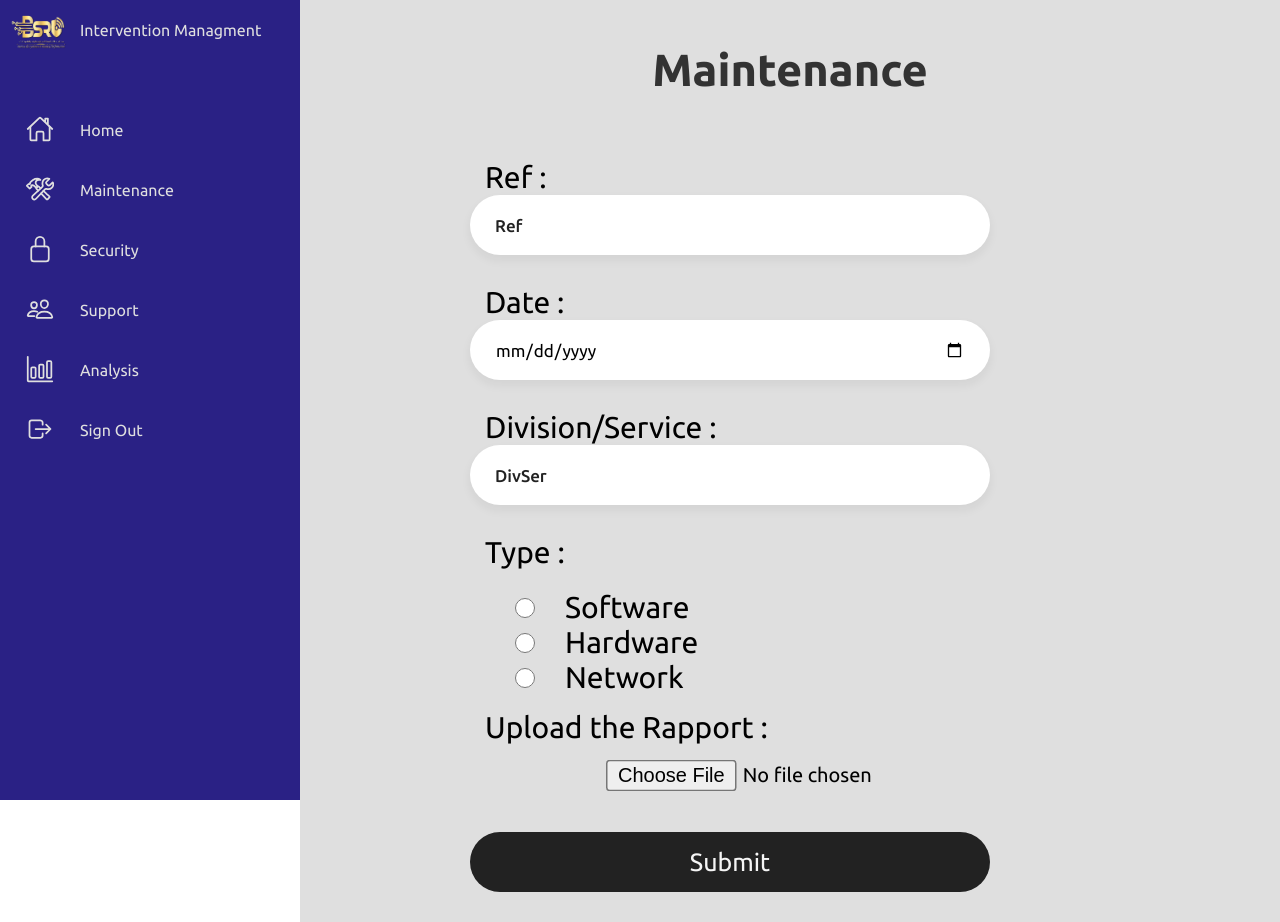
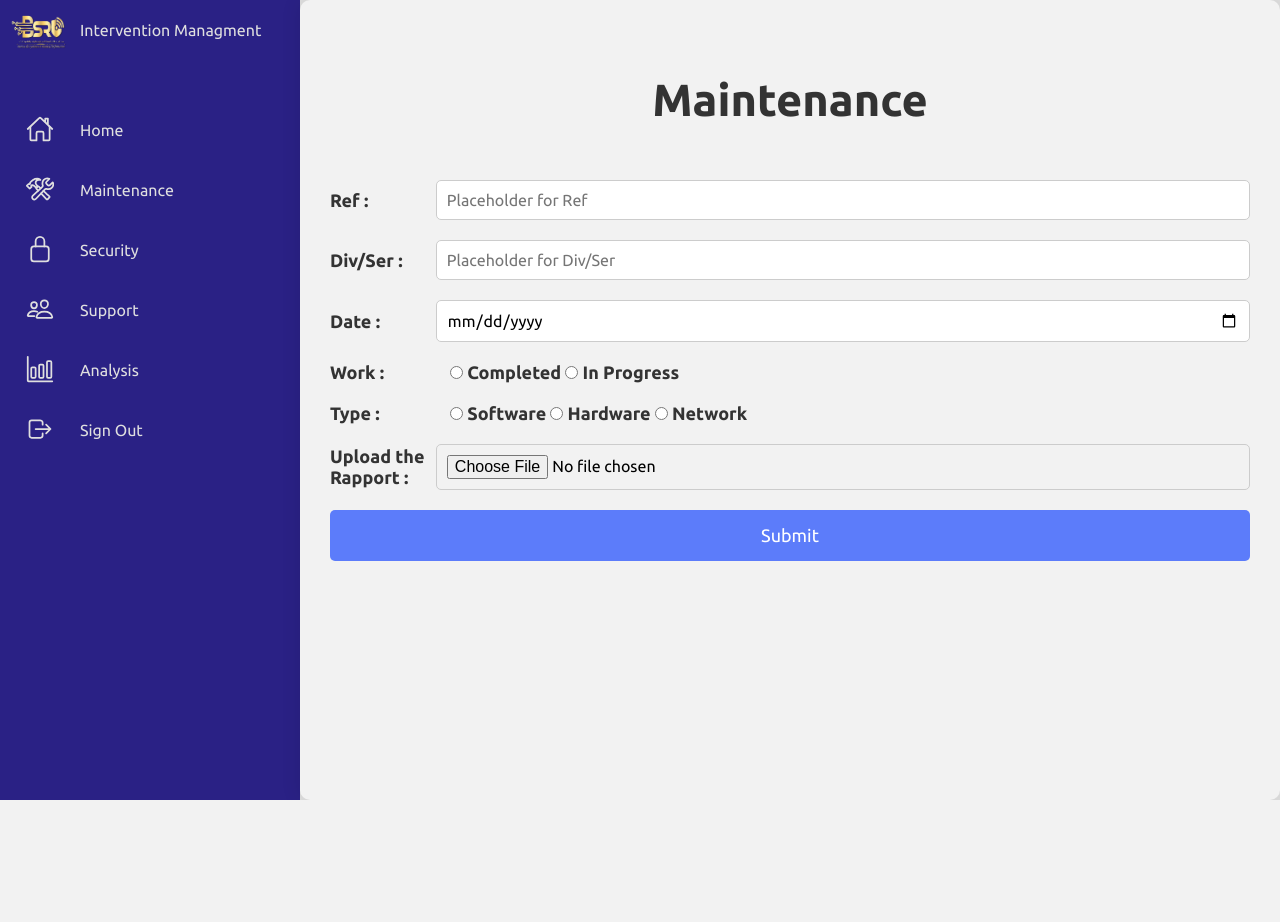
Before and after one commit to 9IlyAss/Intervention_Management, a PHP site: page /HomePage.html in a window 1280 px wide; the page is wider, and only the part inside the window is pictured. After the commit the page ends 800 px from the top of that part, so only its background shows below. Run offline with PHP 8.4, Linux system fonts and the light colour scheme.

Commit message:
add JavaScript functionality and made some edits on HomePage(html/css)

```diff
--- a/HomePage.css
+++ b/HomePage.css
@@ -208,95 +208,73 @@ body {
 
 
 /*------------------------------------------------------------Maintenance-----------------------------------------------*/
+
 #Maintenance {
-  /*display: none;*/
-  position: absolute;
+  position: relative;
   width: calc(100% - 300px);
   left: 300px;
   min-height: 100vh;
-  background: var(--white);
+  background: #f2f2f2;
   transition: 0.5s;
-}
-#Maintenance.active
-{
-  width: calc(100% - 80px);
-  left: 80px;
+  padding: 30px;
+  box-shadow: 0 0 20px rgba(0, 0, 0, 0.1);
+  border-radius: 10px;
 }
 
 .info {
-  font-size: 30px;
-  min-height: calc(100vh - 60px);
+  padding-top: 40px;
+  font-size: 18px;
   position: relative;
-  padding-left: 170px;
-  padding-top: 50px;
-  display: grid;
-  grid-template-columns: 2fr 1fr;
-  grid-gap: 30px;
 }
 
-#input-field
-{
-  width: 100%;
-  height: 60px;
-  font-size: 17px;
-  padding: 0 25px;
-  margin-bottom: 15px;
-  border-radius: 30px;
-  border: none;
-  box-shadow: 0px 5px 10px 1px rgba(0,0,0, 0.05);
-  transition: 0.3s;
-}
-::placeholder{
-  font-weight: 500;
-  color: #222;
-}
-#radio
-{
-  padding-top: 20px;
-  padding-left: 30px;
+.labels {
 
-}
-input[type="radio"]
-{
-  width: 50px;
-  height: 20px;
-}
-.input-field:focus{
-  width: 105%;
-}
-label
-{
-  padding-left: 15px;
-}
-.labels
-{
-  padding-bottom: 15px;
-}
-input[type="file"]
-{
-  margin-top: 20px;
-  transform: scale(1.5);
-  padding-left: 160px;
-}
-input[type="button"]
-{
-  margin-top: 30px;
-  margin-left: px;
-  margin-bottom: 30px;
-  width: 100%;
-  height: 60px;
-    background: #222;
-    border: none;
-    border-radius: 30px;
-    cursor: pointer;
-    transition: .3s;
-    color: var(--gray);
-    font-size: 25px;
+  display: flex;
+  align-items: center;
+  margin-bottom: 20px;
 }
 
-input[type="button"]:hover
-{
+.labels label {
+  width: 120px;
+  font-weight: bold;
+  color: #333;
+}
 
-    background: #000;
-    transform: scale(1.05,1);
+input[type="text"],
+input[type="date"],
+input[type="file"] {
+  width: 100%;
+  padding: 10px;
+  font-size: 16px;
+  border: 1px solid #ccc;
+  border-radius: 5px;
+  transition: border-color 0.3s ease-in-out;
 }
+
+input[type="text"]:focus,
+input[type="date"]:focus,
+input[type="file"]:focus {
+  outline: none;
+  border-color: #5c7cfa;
+}
+
+.radio-group {
+  display: flex;
+  gap: 15px;
+}
+
+.submit-button {
+  width: 100%;
+  padding: 15px;
+  background-color: #5c7cfa;
+  color: white;
+  font-size: 18px;
+  border: none;
+  border-radius: 5px;
+  cursor: pointer;
+  transition: background-color 0.3s ease-in-out;
+}
+
+.submit-button:hover {
+  background-color: #4562c0;
+}
--- a/HomePage.html
+++ b/HomePage.html
@@ -10,21 +10,23 @@
 </head>
 
 <body>
-    <!-- =============== Navigation ================ -->
+<!--==================================================+++++++==================================================
+    ==================================================  Navigation  ==================================================
+    ==================================================+++++++==================================================-->
     <div class="container">
         <div class="navigation">
             <ul>
                 <li>
                     <a href="#">
                         <span class="icon">
-                            <img class="logoBSRI"src="BSRIQZ-01.png">
+                            <img class="logoBSRI" src="BSRIQZ-01.png">
                         </span>
                         <span class="title">Intervention Managment</span>
                     </a>
                 </li>
 
                 <li>
-                    <a href="#Home">
+                    <a href="#Home" class="Home">
                         <span class="icon">
                             <ion-icon name="home-outline"></ion-icon>
                         </span>
@@ -33,7 +35,7 @@
                 </li>
 
                 <li>
-                    <a href="#Maintenance">
+                    <a href="#Maintenance" class="Maintenance">
                         <span class="icon">
                             <ion-icon name="construct-outline"></ion-icon>
                         </span>
@@ -42,7 +44,7 @@
                 </li>
 
                 <li>
-                    <a href="#Security">
+                    <a href="#Security" class="Security">
                         <span class="icon">
                             <ion-icon name="lock-closed-outline"></ion-icon>
                         </span>
@@ -51,7 +53,7 @@
                 </li>
 
                 <li>
-                    <a href="#Support">
+                    <a href="#Support" class="Support">
                         <span class="icon">
                             <ion-icon name="people-outline"></ion-icon>
                         </span>
@@ -60,7 +62,7 @@
                 </li>
 
                 <li>
-                    <a href="#Analysic">
+                    <a href="#Analysic" class="Analysic">
                         <span class="icon">
                             <ion-icon name="bar-chart-outline"></ion-icon>
                         </span>
@@ -78,8 +80,10 @@
                 </li>
             </ul>
         </div>
-        <!--HOME PAGE-->
-    <div id="Home">
+<!--==================================================+++++++==================================================
+    ==================================================  HOME  ==================================================
+    ==================================================+++++++==================================================-->
+        <div id="Home" class="content">
             <div class="header">
                 <h2>Welcome back php</h2>
             </div>
@@ -124,49 +128,84 @@
                 </div>
             </div>
         </div>
-    <!--Maintenace-->
-    <div id="Maintenance">
+<!--=================================================+++++++++++==================================================
+    ================================================ Maintenace ===================================================
+    =================================================+++++++++++==================================================-->
+    <div id="Maintenance" class="content">
         <div class="header">
             <h2>Maintenance</h2>
         </div>
         <div class="info">
             <form action="" method="post">
+                <div class="form-row">
                     <div class="labels">
-                    <label>Ref :</label><br>
-                    <input type="text" placeholder="Ref" id="input-field"><br>
+                        <label for="refInput">Ref :</label>
+                        <input type="text" id="refInput" placeholder="Placeholder for Ref">
                     </div>
                     <div class="labels">
-                    <label>Date :</label><br>
-                    <input type="date" name="Date" id="input-field"><br>
+                        <label for="divSerInput">Div/Ser :</label>
+                        <input type="text" id="divSerInput" placeholder="Placeholder for Div/Ser">
                     </div>
+                </div>
+                <div class="form-row">
                     <div class="labels">
-                    <label >Division/Service :</label><br>
-                    <input type="text" placeholder="DivSer" id="input-field"><br>
+                        <label for="dateInput">Date :</label>
+                        <input type="date" id="dateInput" name="Date">
                     </div>
-                <!--<div class="labels">
+                </div>
+                <div class="form-row">
+                    <div class="labels">
                         <label>Work :</label>
                         <div id="Work">
-                        <input type="radio" name="Work" value="WorkCompleted" ><label>Completed</label>
-                        <input type="radio" name="Work" value="WorkProgress" ><label>in Progress</label><br>
-                    </div>
-                </div>-->
-                <div class="labels">
-                    <label >Type :</label><br>
-                    <div id="radio">
-                        <input type="radio" name="type" value="Software" ><label>Software</label><br>
-                        <input type="radio" name="type" value="Hardware" ><label>Hardware</label><br>
-                        <input type="radio" name="type"  value="Network" ><label>Network</label><br>
+                            <input type="radio" name="Work" id="completedRadio" value="WorkCompleted">
+                            <label for="completedRadio">Completed</label>
+                            <input type="radio" name="Work" id="progressRadio" value="WorkProgress">
+                            <label for="progressRadio">In Progress</label>
                         </div>
                     </div>
+                </div>
+                <div class="form-row">
                     <div class="labels">
-                    <label>Upload the Rapport :</label><br>
-                    <input type="file" name="rapport"><br>
+                        <label>Type :</label>
+                        <div id="radio">
+                            <input type="radio" name="type" id="softwareRadio" value="Software">
+                            <label for="softwareRadio">Software</label>
+                            <input type="radio" name="type" id="hardwareRadio" value="Hardware">
+                            <label for="hardwareRadio">Hardware</label>
+                            <input type="radio" name="type" id="networkRadio" value="Network">
+                            <label for="networkRadio">Network</label>
                         </div>
-                <input type="button" value="Submit">
+                    </div>
+                </div>
+                <div class="form-row">
+                    <div class="labels">
+                        <label for="rapportInput">Upload the Rapport :</label>
+                        <input type="file" id="rapportInput" name="rapport">
+                    </div>
+                </div>
+                <div class="form-row">
+                    <input type="button" value="Submit" class="submit-button">
+                </div>
             </form>
         </div>
     </div>
 
+<!--==================================================+++++++==================================================
+    ==================================================  Security  ==================================================
+    ==================================================+++++++==================================================-->
+        <div id="Security" class="content">
+
+        </div>
+<!--==================================================+++++++==================================================
+    ==================================================  Support  ==================================================
+    ==================================================+++++++==================================================-->
+        <div id="Support" class="content">
+
+        </div>
+<!--==================================================+++++++==================================================
+    ==================================================  Analysic  ==================================================
+    ==================================================+++++++==================================================-->
+        <div id="Analysic" class="content">
 
         </div>
 
@@ -185,34 +224,9 @@
 
 
 
-
-
-
-
-
-
-
-
-
-
-
-
-
+    </div>
     <!-- =========== Scripts =========  -->
-    <script>
-
-        // add hovered class to selected list item
-let list = document.querySelectorAll(".navigation li");
-
-function activeLink() {
-list.forEach((item) => {
-    item.classList.remove("hovered");
-  });
-  this.classList.add("hovered");
-}
-
-list.forEach((item) => item.addEventListener("mouseover", activeLink));
-
+    <script src="HomePage.js">
     </script>
 
     <!-- hada Ionic Framework -->
--- /dev/null
+++ b/HomePage.js
@@ -0,0 +1,37 @@
+      // controle hovered class
+let list = document.querySelectorAll(".navigation li");
+
+function activeLink() {
+list.forEach((item) => {
+    item.classList.remove("hovered");
+  });
+  this.classList.add("hovered");
+}
+
+list.forEach((item) => item.addEventListener("mouseover", activeLink));
+
+//============================================================
+      //display
+
+let navlinks=document.querySelectorAll(".navigation a");
+let content =document.querySelectorAll(".content");
+function navigation()
+{
+
+  navlinks.forEach((link)=>
+    {
+      link.addEventListener("click",()=>
+        {
+          let item=link.getAttribute('href').substring(1);
+          content.forEach((element)=>
+            {
+              element.style.display="none";
+            });
+            document.getElementById(item).style.display="block";
+        });
+
+    });
+}
+navigation();
+
+//===================================================================
```
Lines whose indentation alone changed are shown as unchanged.
